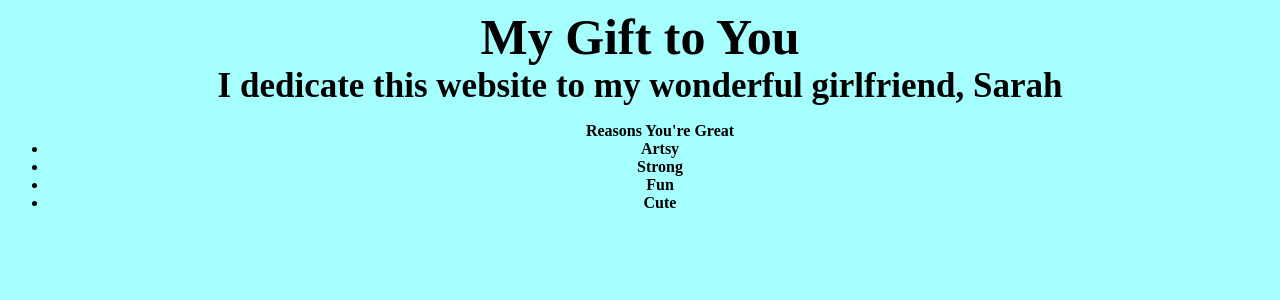
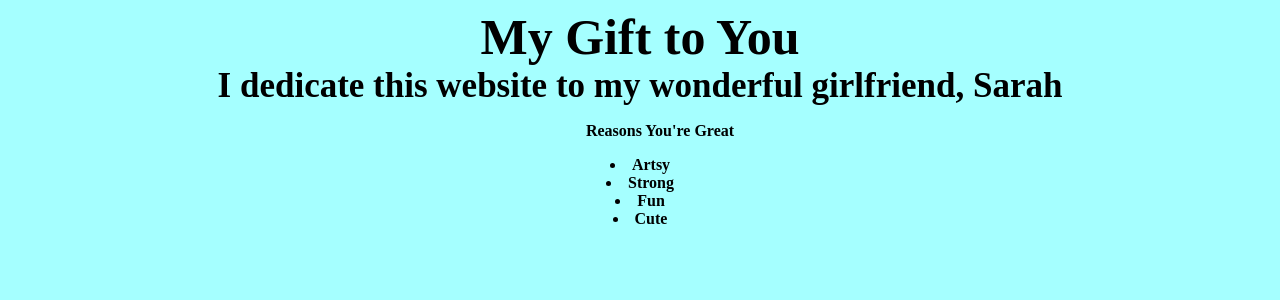
Before and after one commit to definitelynotillegal/definitelynotillegal.github.io, a Jekyll site: the page index.html, which Jekyll copies as it is, in a window 1280 px wide. Shown: the top 300 px of the page. Built offline with Jekyll 4.4.1, drawn with Linux system fonts in a browser that asks for light colours.

Commit message:
Update index.html

```diff
--- a/index.html
+++ b/index.html
@@ -9,12 +9,12 @@
             <body>
                     <center><b style="font-size:50px" style="font-face:helvetica">My Gift to You</b></center>
                         <center><b style="font-size:35px">I dedicate this website to my wonderful girlfriend, Sarah</b></center>
-                    <center><b><ul>Reasons You're Great
-                        <li>Artsy</li>
-                        <li>Strong</li>
-                        <li>Fun</li>
-                        <li>Cute</li>
-                        </ul></center></b>
+                    <center><b><ul>Reasons You're Great</center>
+                        <center><li>Artsy</li></center>
+                        <center><li>Strong</li></center>
+                        <center><li>Fun</li></center>
+                        <center><li>Cute</li></center>
+                        </ul></b>
             </body>
                 </head>
     </html>
```
